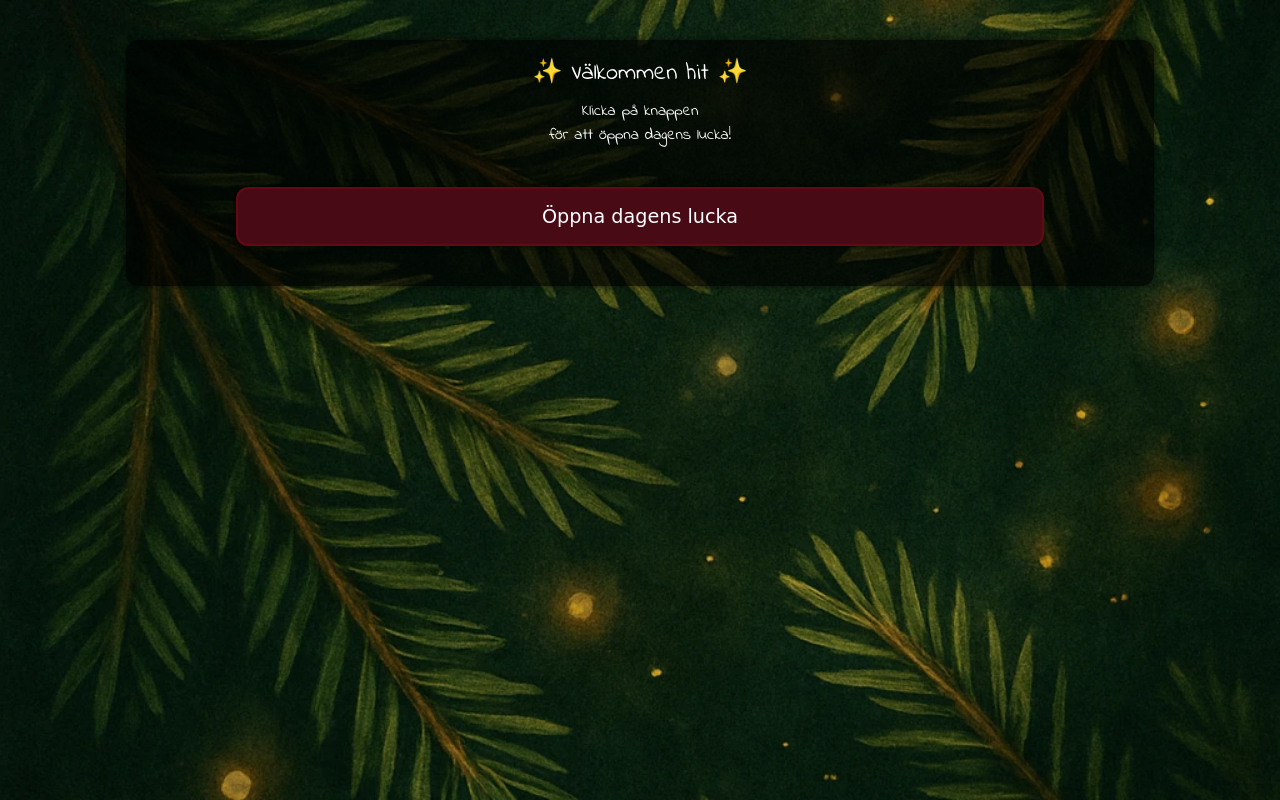
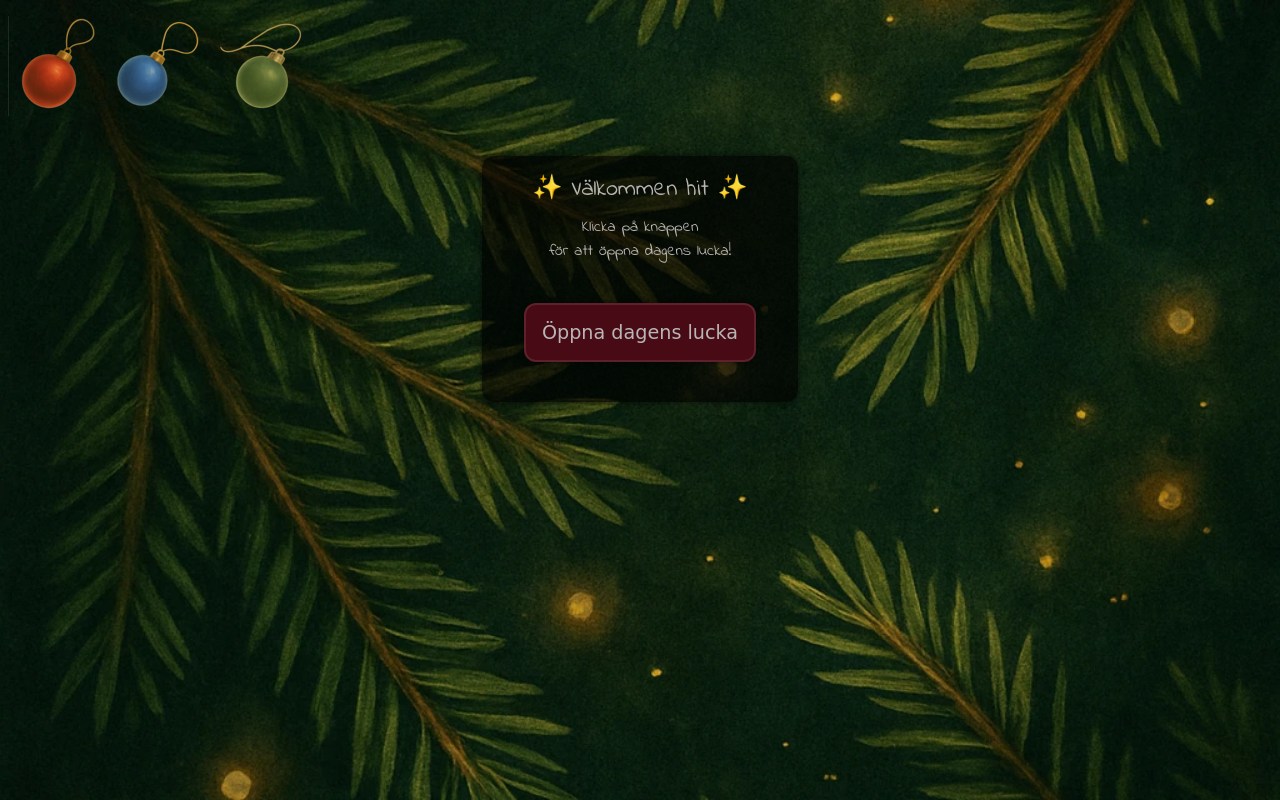
Before and after one commit to zaida-wiss/nissekalender, a plain HTML site: page index.html in a window 1280 px wide. Drawn offline with Linux system fonts and the light colour scheme; a web font is replaced by a local one.

Commit message:
bollar tillagda

```diff
--- a/css/components.css
+++ b/css/components.css
@@ -13,17 +13,8 @@ h3{
     text-transform: uppercase; /* gör ALLA bokstäver STORA */
 
 }
-.card{
-    background-color: var(--color-bg);
-    box-shadow: var(--color-box-shadow);
-    border-radius: var(--radius-lg);
-    border: var(--color-primary) 1px solid;
-    padding: var(--space-md);
-    color: var(--color-text);
-    max-width: 80%;
-}
 /* Startskärmen */
-.start-screen, button{
+.start-screen{
     background-color: var(--color-bg);
     padding: var(--space-sm);
     border-radius: var(--radius-md);
@@ -34,11 +25,18 @@ h3{
     color: var(--color-text);
 }
 button {
+    margin: var(--space-lg) var(--space-lg) var(--space-lg) var(--space-lg);
     font-family: "schoolbell", cursive;
     cursor: pointer;
-
 }
-
+.card{
+    background-color: var(--color-bg);
+    box-shadow: var(--color-box-shadow);
+    border-radius: var(--radius-lg);
+    border: var(--color-primary) 1px solid;
+    padding: var(--space-md);
+    color: var(--color-text);
+}
 /* Bilder i komponenter */
 .card img {
     width: 200px;
@@ -76,9 +74,34 @@ button {
     transform: scale(0.98);
 }
 
+/* streck som delar av rubrik från text (design)*/
 .nisse-divider {
     width: 80%;               /* gör den centrerad och responsiv */
     margin: 2px auto 5px;   /* centrerar och ger luft */
     border: none;             /* ta bort standard-stil */
     border-top: 2px solid rgba(255, 255, 255, 0.7);  /* snygg linje */
 }
+
+/* --------------------------------------------------------------------------
+|                                                                           |
+|   BYT TEMA: VÄLJ EN NY FÄRG                                               |
+--------------------------------------------------------------------------- */
+/* --- 🎄 Tema-kulor --- */
+.theme-picker {
+    display: flex;
+    gap: 0;
+    margin: var(--space-sm) 0;
+}
+
+.ball {
+    width: auto;
+    height: auto;
+    cursor: pointer;
+    transition: transform .2s ease, box-shadow .2s ease;
+}
+
+/* Hover & focus */
+.ball:hover,
+.ball:focus-visible {
+    transform: scale(1.15);
+}
--- a/css/layout.css
+++ b/css/layout.css
@@ -26,18 +26,20 @@ body {
     z-index: -1;
 }
 
-.container {
+
+.container-nisse {
+    display: flex;
+    justify-content: center;
     display: grid;
     justify-items: center;
     margin: 0;
     padding: 0;
 }
 
-.container-nisse {
-    display: flex;
-    justify-content: center;
+.card {
+    width: 80%;
+    max-width: 600px; /* typiskt card-mått i UI-kit */
 }
-
 
 /* Wrapper för dagens lucka */
 #todayLucka {
--- a/css/theme.css
+++ b/css/theme.css
@@ -7,8 +7,8 @@
 :root {
     /* 🎨 Färgtema – komponentvänligt */
     --color-primary: #480b16;
-    --color-secondary: rgba(245, 6, 6, 0.15);
-    --color-text: #ffffff;
+    --color-secondary: rgba(220, 155, 155, 0.15);
+    --color-text: #b8b5b5;
     --color-accent: #5a5856;
     --color-bg: rgba(0, 0, 0, 0.65);
     --color-box-shadow: 0 0 6px rgba(0,0,0,0.6);
@@ -50,7 +50,7 @@
 
 /* Bakgrund */
 body {
-    background: linear-gradient(45deg, lightgreen, var(--nisse-night), darkgreen);
+    background: linear-gradient(45deg, lightgreen, rgb(2, 43, 2), darkgreen);
     font-family: 'Arial', sans-serif;
 }
 
--- a/index.html
+++ b/index.html
@@ -23,6 +23,12 @@
     <body>
         <div class="hero-bg"></div>
     <header>
+        <!-- Välj tema-färg -->
+        <div class="theme-picker">
+            <img src="./bilder/teman/ball_red.webp" class="ball ball-red" aria-label="Välj rött tema" role="button" tabindex="0"></img>
+            <img src="./bilder/teman/ball_blue.webp" class="ball ball-blue" aria-label="Välj blått tema" role="button" tabindex="0"></img>
+            <img src="./bilder/teman/ball_green.webp"  class="ball ball-green" aria-label="Välj grönt tema" role="button" tabindex="0"></img>
+        </div>
     </header>
 
     <main class="container container-nisse">
--- /dev/null
+++ b/js/themeSwitcher.js
@@ -0,0 +1,3 @@
+export function initThemePicker() {
+    const themeBalls
+}
```
Also changed, not shown: bilder/teman/ball_blue.webp (added), bilder/teman/ball_green.webp (added), bilder/teman/ball_red.webp (added). Lines whose indentation alone changed are shown as unchanged.
